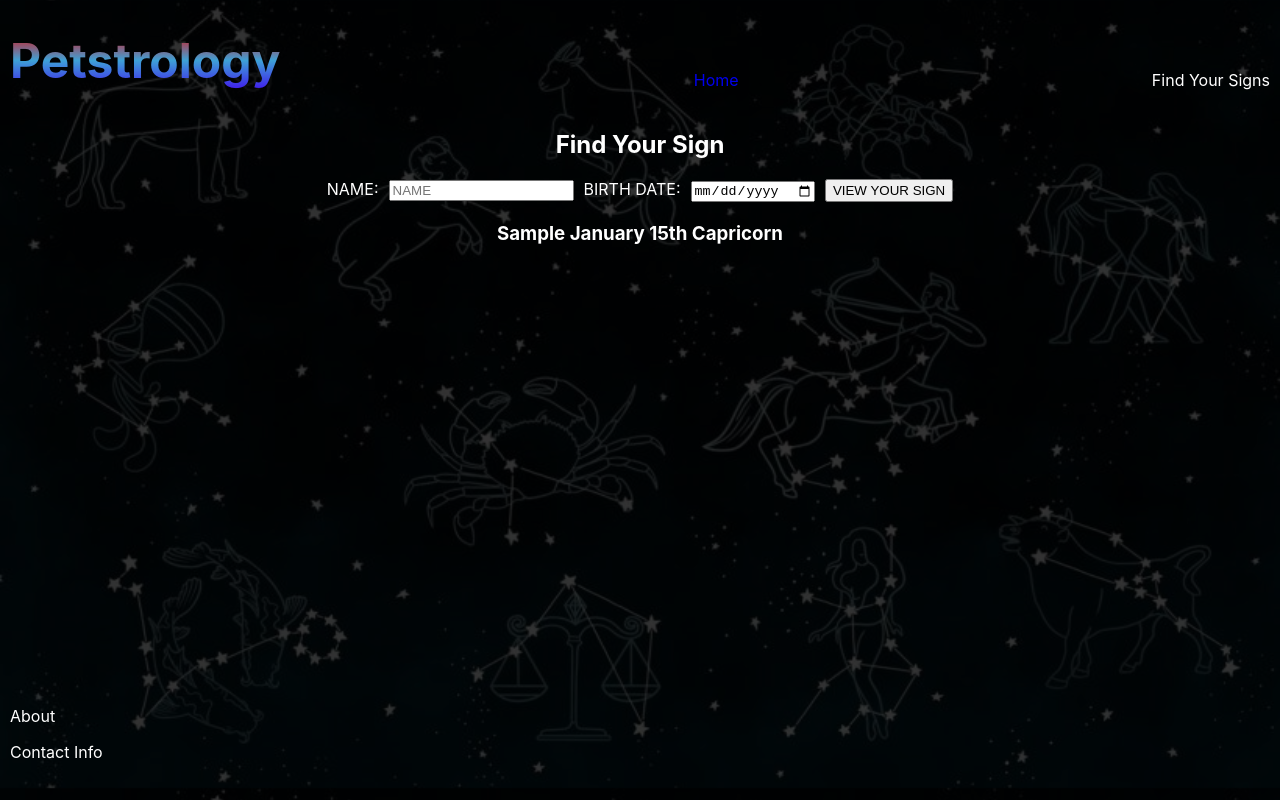
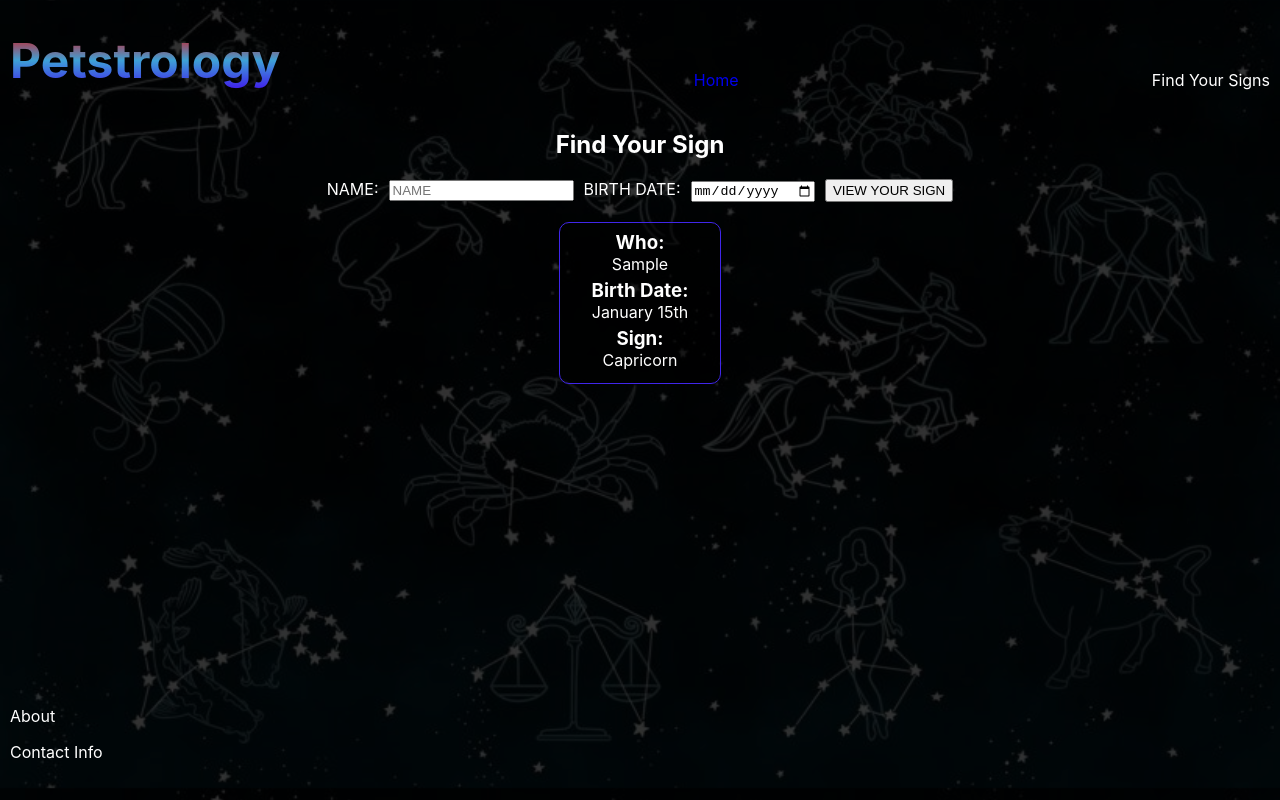
Before and after one commit to lbmerchant93/petstrology, a React (Create React App) app: page /FindYourSigns in a window 1280 px wide. Both pictures are taken after typing "Sample", "2020-01-15" into the empty fields and a click on the button "VIEW YOUR SIGN". Built offline with nearby package versions, Linux system fonts and the light colour scheme.

Commit message:
Add styling for when you submit form to find sign

```diff
--- a/src/Components/FindSign/FindSign.css
+++ b/src/Components/FindSign/FindSign.css
@@ -1,10 +1,40 @@
 .find-signs-main {
     display: flex;
     flex-direction: column;
+    justify-content: flex-start;
     align-items: center;
+}
+
+.saved-instance {
+    display: flex;
+    flex-direction: column;
+    text-align: center;
+    justify-content: center;
+    background-color: rgba(0,0,0, 0.5);
+    background-blend-mode: darken;
+    border: solid 1px rgb(64,38,234);
+    border-radius: 10px;
+    min-height: 160px;
+    min-width: 160px;
+    max-height: 160px;
+    max-width: 160px;
 }
 
 .none-saved,
 .saved-signs {
     margin-top: 20px;
 }
+
+.saved-signs {
+    display: flex;
+    flex-direction: row;
+    flex-wrap: wrap;
+    column-gap: 20px;
+    row-gap: 20px;
+    align-items: center;
+    justify-content: center;
+}
+
+h4 {
+    margin: 0;
+}
--- a/src/Components/FindSign/FindSign.js
+++ b/src/Components/FindSign/FindSign.js
@@ -7,17 +7,26 @@ const FindSign = (props) => {
     let displaySavedDates = props.savedDates.map(saved => {
         let formatDate = moment(saved.date).format("MMMM Do")
         return (
-            <section key={saved.id}>
-                <h3 className='name'>
-                    {saved.name} {formatDate} {saved.sign}
-                </h3>
+            <section className='saved-instance' key={saved.id}>
+                <li className='name'>
+                    <h3>Who:</h3>
+                    {saved.name}
+                </li>
+                <li className='birth-date'>
+                    <h3>Birth Date:</h3>
+                    {formatDate}
+                </li>
+                <li className='sign'>
+                    <h3>Sign:</h3>
+                    {saved.sign}
+                </li>
             </section>
         )
     })
 
     return (
         <main className='find-signs-main'>
-            <h2>Find Your Sign</h2>
+            <h2 className='find-title'>Find Your Sign</h2>
             <Form addBirthDate={props.addBirthDate} />
             {!props.savedDates.length &&
             <div className='none-saved'>
--- a/src/Components/Form/Form.js
+++ b/src/Components/Form/Form.js
@@ -33,7 +33,7 @@ class Form extends Component {
 
     render() {
         return (
-            <form>
+            <form className='form'>
                 <label className='name-label'>
                     NAME:
                     <input
```
